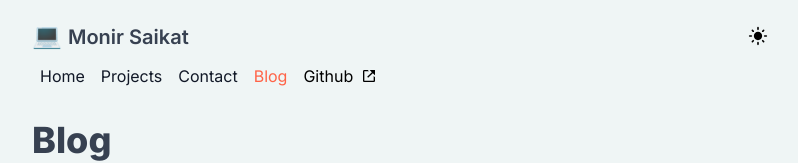
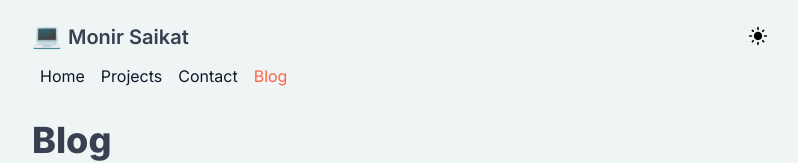
Before and after one commit to MonirSaikat/MonirSaikat, a Next.js app: page /blog in a window 1280 px wide. Shown: the top 163 px of the page, without its empty margins (240-1038 px from the left). Built offline with nearby package versions, Linux system fonts and the light colour scheme.

Commit message:
removed github link

```diff
--- a/components/Navbar.js
+++ b/components/Navbar.js
@@ -65,12 +65,6 @@ export const Navbar = () => {
 
         <ul className='flex ml-[-6px] md:ml-0 mt-3'>
           { renderLinks }
-          <li className='mr-0 ml-2'>
-            <Link className='hover:text-secondary dark:text-gray-200 flex items-center' href="https://github.com/MonirSaikat" target='_blank'>
-              <span className='mr-2'>Github</span>
-              <BiLinkExternal />
-            </Link>
-          </li>
         </ul>
       </div>
     </nav>
```
